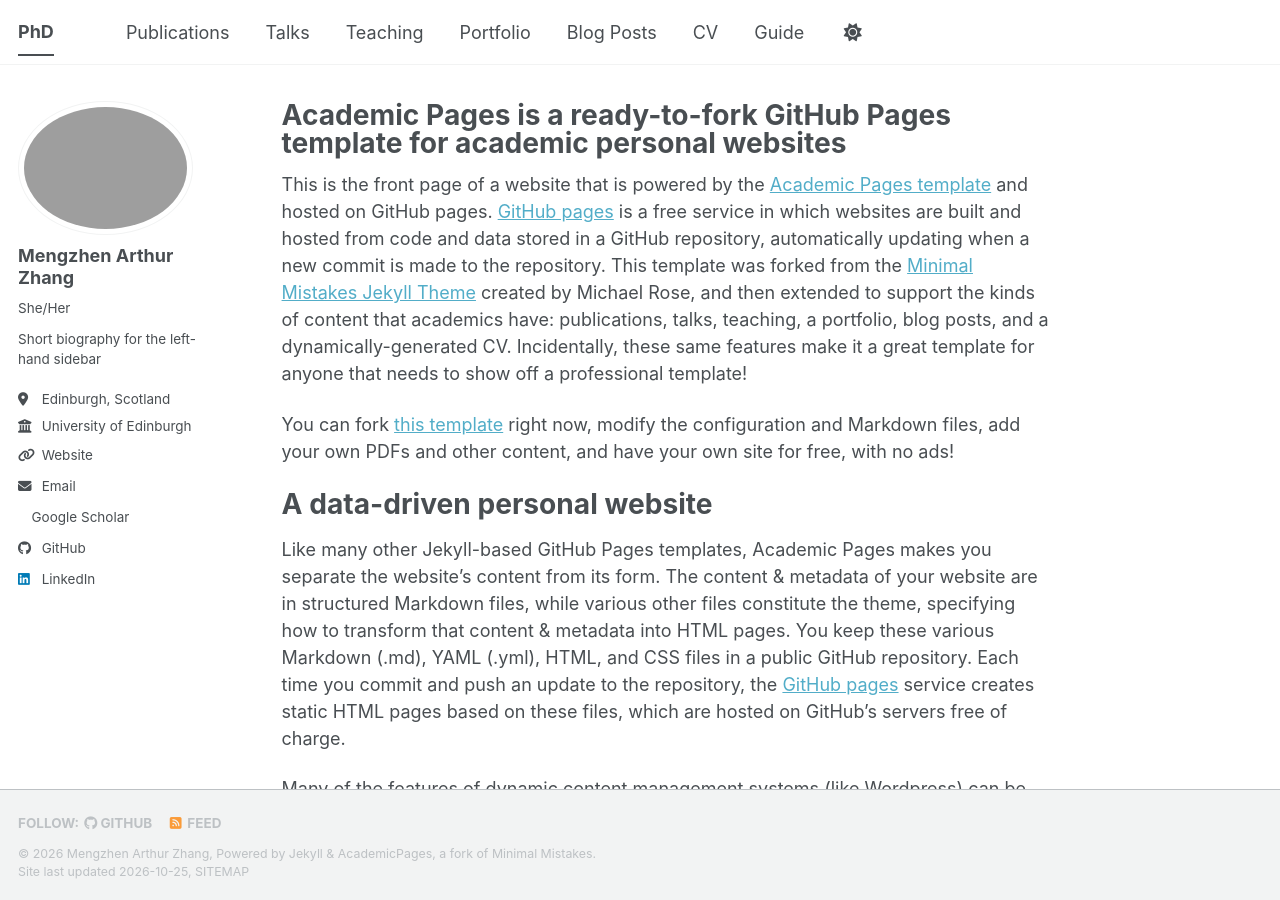
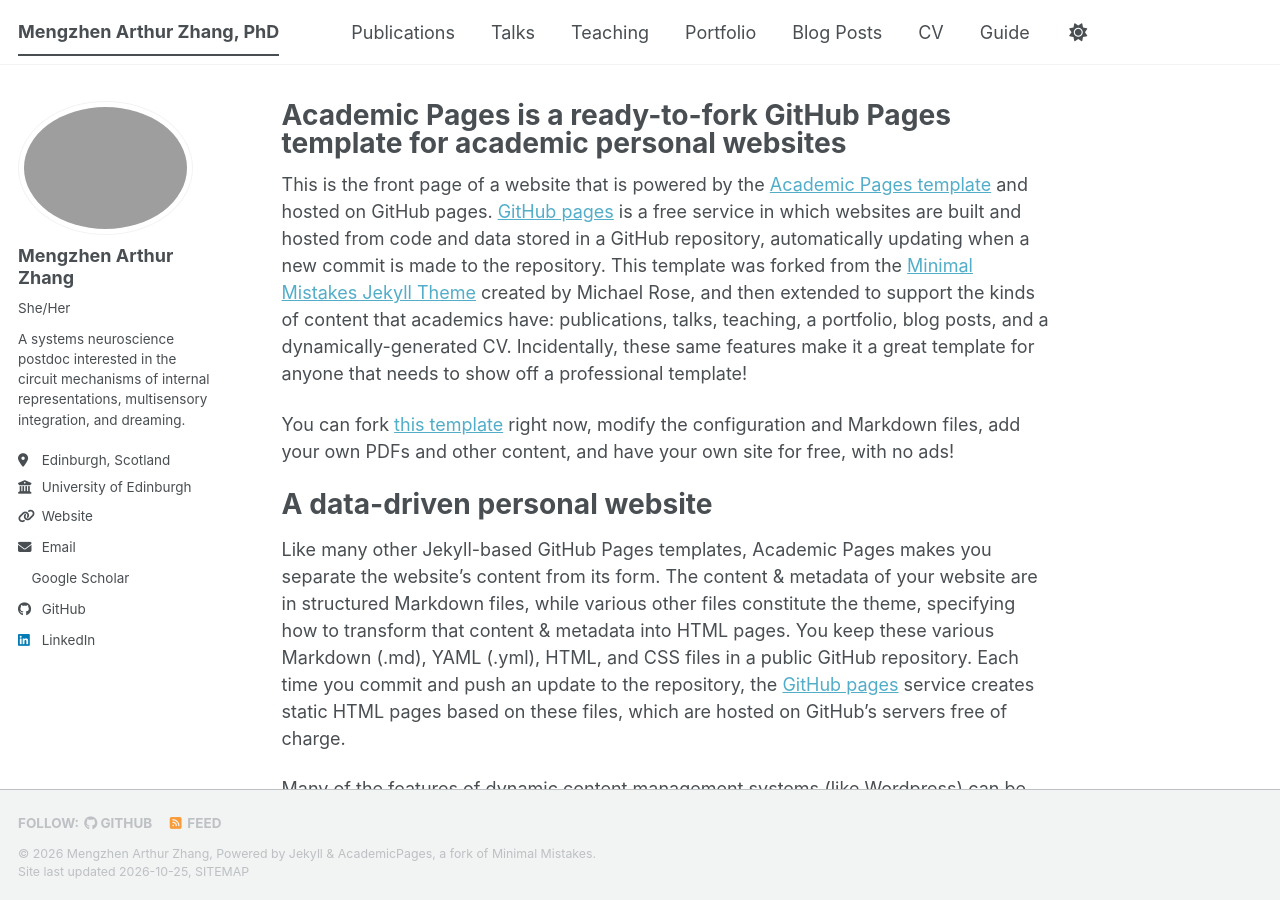
Before and after one commit to a-zmz/a-zmz.github.io, a Jekyll site: the page built from _pages/about.md, in a window 1280 px wide and 900 px high. Built offline with Jekyll 4.4.1, drawn with Linux system fonts in a browser that asks for light colours; a style sheet for code colours, icons or effects is not loaded.

Commit message:
add bio; make sure page title is my name

```diff
--- a/_config.yml
+++ b/_config.yml
@@ -9,7 +9,7 @@
 # Basic Site Settings
 locale                   : "en-US"
 site_theme               : "default" # The available themes options are "default", "air", "sunrise", "mint", "dirt" and "contrast"
-title                    : "PhD"
+title                    : "Mengzhen Arthur Zhang, PhD"
 title_separator          : ","
 name                     : &name "Mengzhen Arthur Zhang"
 description              : &description "Postdoctoral Research Fellow at the University of Edinburgh" # Update this with a general description of your site
@@ -25,7 +25,7 @@ author:
   avatar           : "profile.png"
   name             : "Mengzhen Arthur Zhang"
   pronouns         : "She/Her"
-  bio              : "Short biography for the left-hand sidebar"
+  bio              : "A systems neuroscience postdoc interested in the circuit mechanisms of internal representations, multisensory integration, and dreaming."
   location         : "Edinburgh, Scotland"
   employer         : "University of Edinburgh"
   uri              : "https://edwebprofiles.ed.ac.uk/profile/mengzhen-arthur-zhang"
```
